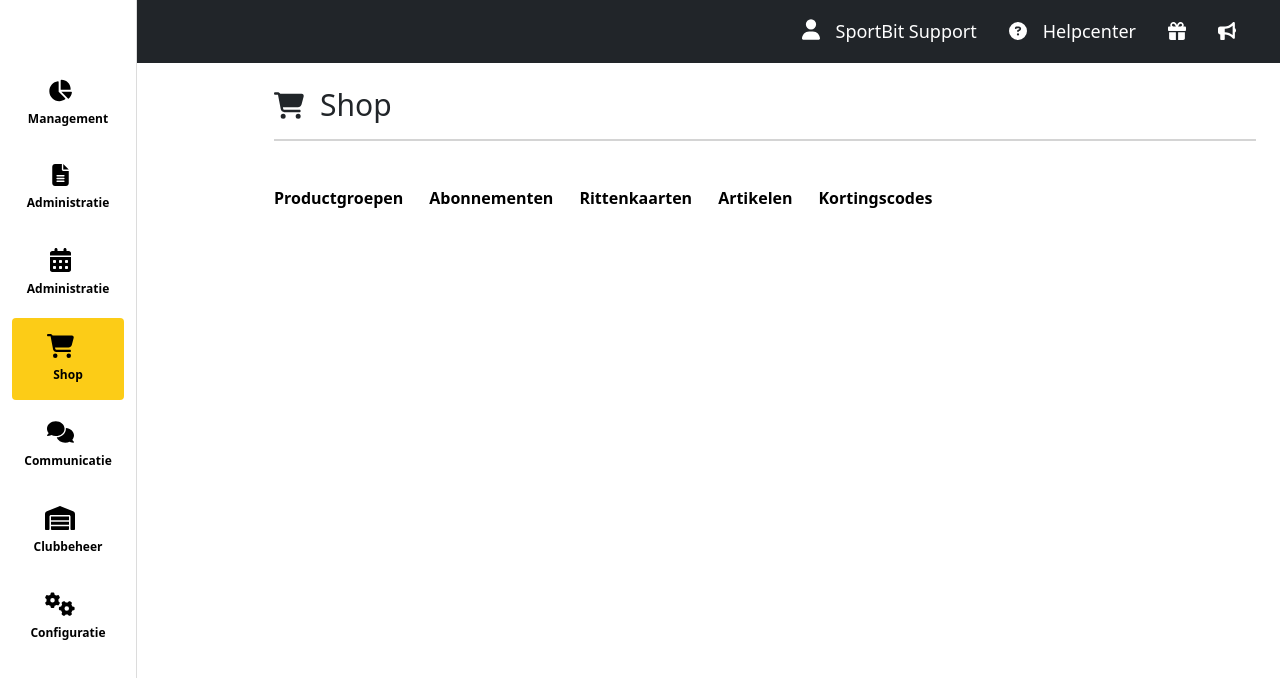
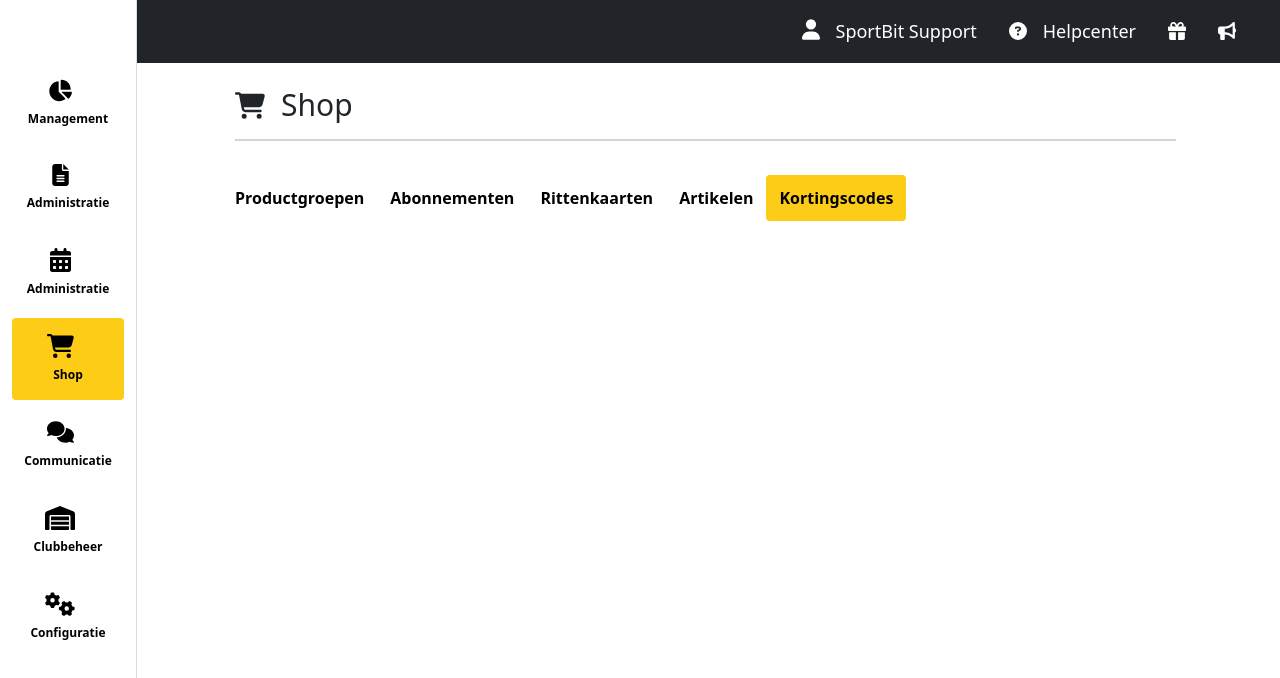
Before and after one commit to marwanaboudaoud/sportBit-manager, a React (Create React App) app: page /shop/kortingscodes/kortingscodes in a window 1280 px wide. Shown: the top 678 px of the page. Built offline with nearby package versions, Linux system fonts and the light colour scheme; the HTML template or start-up script is replaced by a standard one.

Commit message:
add the inser code page routein and create the page + some fixes

```diff
--- a/src/App.js
+++ b/src/App.js
@@ -11,7 +11,7 @@ function App() {
         <TopNavbar />
         <div className="d-flex">
           <Sidebar />
-          <div className="content-wrapper" style={{ marginLeft: '250px', width: 'calc(100% - 250px)' }}>
+          <div className="content-wrapper" style={{ marginLeft: '211px', width: 'calc(100% - 211px)', paddingRight:'80px' }}>
             <div className="content p-4">
               <AppRoutes />
             </div>
--- /dev/null
+++ b/src/assets/scss/components/shopPage/_insertDiscountCode.scss
@@ -0,0 +1,5 @@
+.insert-discount-code{
+    .title-container{
+
+    }
+}
--- /dev/null
+++ b/src/components/shopPage/InsertDiscountCode.jsx
@@ -0,0 +1,13 @@
+import React from 'react'
+
+const InsertDiscountCode = () => {
+    return (
+        <div className='insert-discount-code'>
+            <div className='title-container'>
+                <h2>Kortingscode toevoegen </h2>
+            </div>
+        </div>
+    )
+}
+
+export default InsertDiscountCode
--- a/src/components/shopPage/Kortingscodes.jsx
+++ b/src/components/shopPage/Kortingscodes.jsx
@@ -2,8 +2,10 @@ import React, { useState } from 'react';
 import { FontAwesomeIcon } from '@fortawesome/react-fontawesome';
 import { faSearch, faPlus } from '@fortawesome/free-solid-svg-icons';
 import KortingCards from './KortingCard';
+import { useNavigate } from 'react-router-dom';
 
 const Kortingscodes = () => {
+    const navigate = useNavigate();
     const [showInactive, setShowInactive] = useState(false);
     const [searchKeyword, setSearchKeyword] = useState('');
     const [activeSearchTerm, setActiveSearchTerm] = useState('');
@@ -107,6 +109,10 @@ const Kortingscodes = () => {
         }
     };
 
+    const handleNewDiscountCode = () => {
+        navigate('/shop/kortingscodes/new');
+    };
+
     return (
         <div className="kortingscodes-container">
             <div className="kortingscodes-wrapper">
@@ -170,6 +176,7 @@ const Kortingscodes = () => {
                                 className="btn btn-secondary"
                                 type="button"
                                 style={{ padding: '14px 20px', height: '50px' }}
+                                onClick={handleNewDiscountCode}
                             >
                                 <FontAwesomeIcon icon={faPlus} className="me-2 search-icon" />
                                 <span className='search-text'>Nieuwe kortingscode</span>
--- a/src/components/shopPage/ShopPageNav.jsx
+++ b/src/components/shopPage/ShopPageNav.jsx
@@ -5,6 +5,9 @@ const ShopPageNav = () => {
     const location = useLocation();
 
     const isActive = (path) => {
+        if (path === '/kortingscodes') {
+            return location.pathname.startsWith('/shop/kortingscodes');
+        }
         return location.pathname === `/shop${path}` ||
                (location.pathname === '/shop' && path === '/productgroepen');
     };
@@ -15,7 +18,7 @@ const ShopPageNav = () => {
                 <li className="nav-item text-black">
                     <Link
                         to="/shop/productgroepen"
-                        className={`nav-link fw-bold text-black  ${isActive('/productgroepen') ? 'active-link' : 'ps-0'}`}
+                        className={`nav-link fw-bold text-black ${isActive('/productgroepen') ? 'active-link' : 'ps-0'}`}
                     >
                         Productgroepen
                     </Link>
--- a/src/pages/Shop.jsx
+++ b/src/pages/Shop.jsx
@@ -8,6 +8,7 @@ import Abonnementen from '../components/shopPage/Abonnementen';
 import Artikelen from '../components/shopPage/Artikelen';
 import Kortingscodes from '../components/shopPage/Kortingscodes';
 import Rittenkaarten from '../components/shopPage/Rittenkaarten';
+import InsertDiscountCode from '../components/shopPage/InsertDiscountCode';
 
 export const ShopPage = () => {
     return (
@@ -38,6 +39,7 @@ export const ShopPage = () => {
                     <Route path="rittenkaarten" element={<Rittenkaarten />} />
                     <Route path="artikelen" element={<Artikelen />} />
                     <Route path="kortingscodes" element={<Kortingscodes />} />
+                    <Route path="kortingscodes/new" element={<InsertDiscountCode />} />
                 </Routes>
             </div>
         </div>
```
